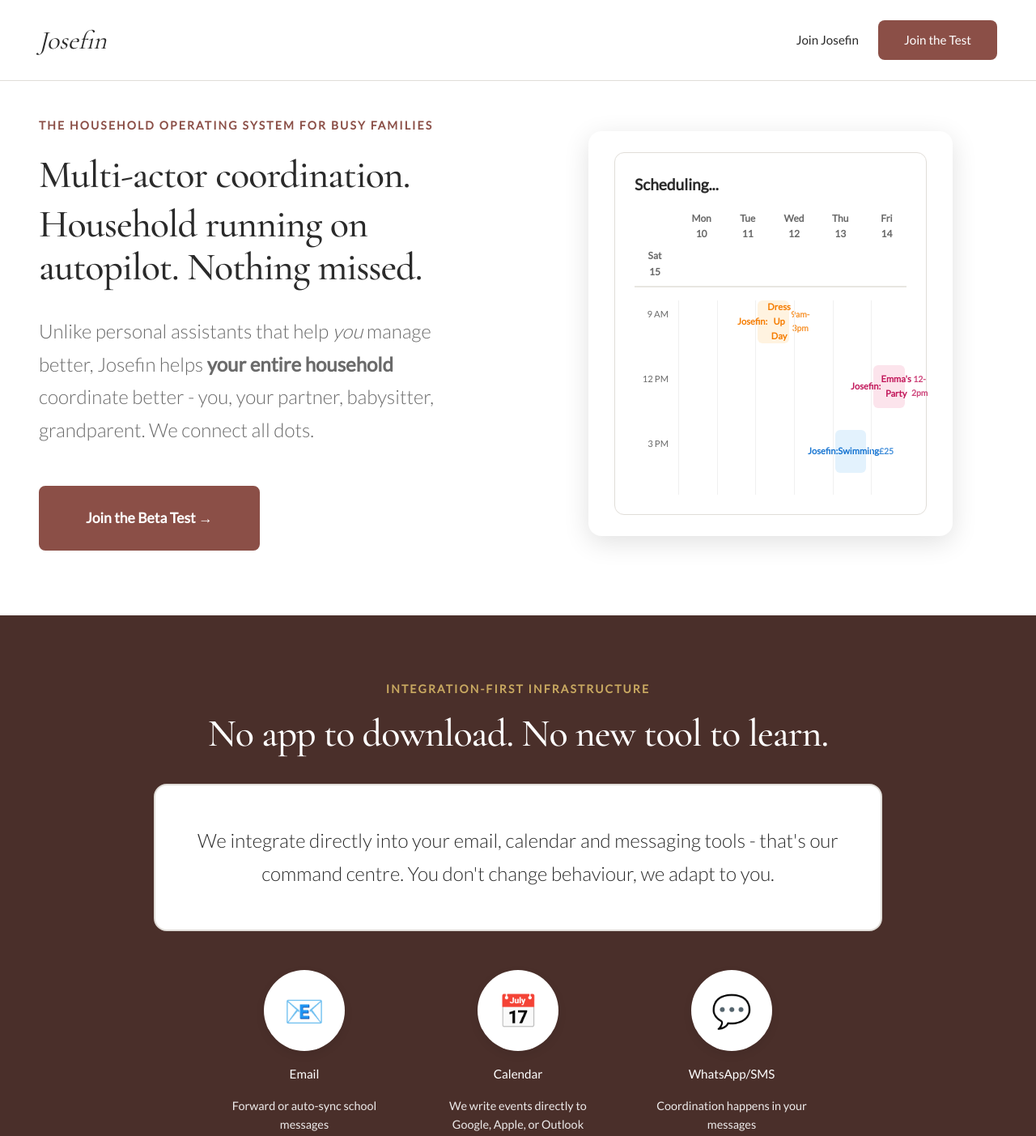
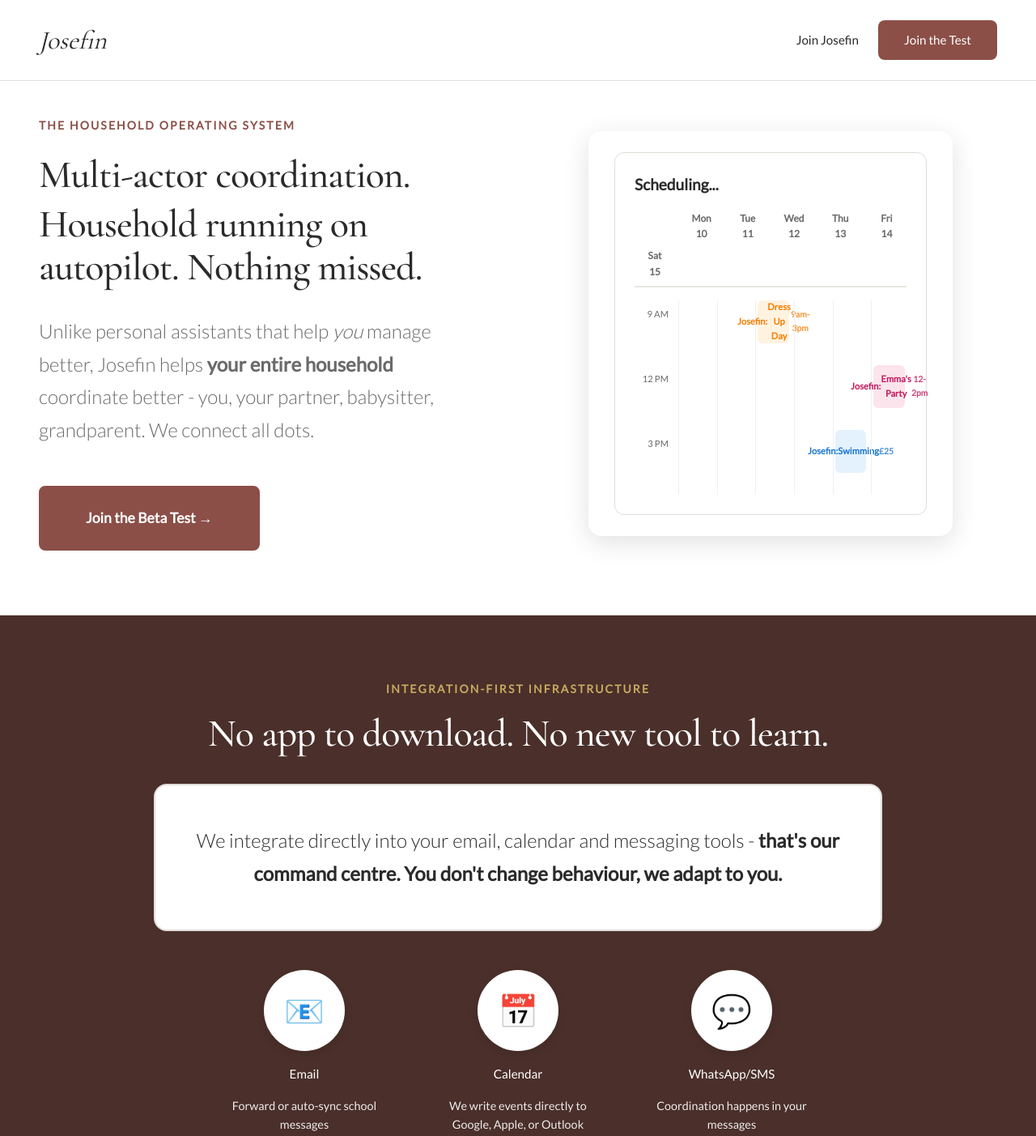
Before and after one commit to wandeabe/josefin-landing, a plain HTML site: page index.html.html in a window 1280 px wide. Shown: the top 1403 px of the page at 81% size. Drawn offline with nearby package versions, Linux system fonts and the light colour scheme.

Commit message:
Add files via upload

```diff
--- a/index.html.html
+++ b/index.html.html
@@ -473,7 +473,7 @@
     <section class="hero">
         <div class="hero-container">
             <div class="hero-content">
-                <p class="hero-label">THE HOUSEHOLD OPERATING SYSTEM FOR BUSY FAMILIES</p>
+                <p class="hero-label">THE HOUSEHOLD OPERATING SYSTEM</p>
                 <h1 class="hero-title-line1">Multi-actor coordination.</h1>
                 <h1 class="hero-title-line2">Household running on autopilot. Nothing missed.</h1>
                 <p class="hero-description">Unlike personal assistants that help <em>you</em> manage better, Josefin helps <strong>your entire household</strong> coordinate better - you, your partner, babysitter, grandparent. We connect all dots.</p>
@@ -588,7 +588,7 @@
             <p class="usp-label" style="color: var(--accent); margin-bottom: 1rem;">INTEGRATION-FIRST INFRASTRUCTURE</p>
             <h2 style="color: white; font-size: clamp(2rem, 4vw, 3rem); margin-bottom: 2rem;">No app to download. No new tool to learn.</h2>
             <div class="integration-text-box">
-                <p class="integration-text">We integrate directly into your email, calendar and messaging tools - that's our command centre. You don't change behaviour, we adapt to you.</p>
+                <p class="integration-text">We integrate directly into your email, calendar and messaging tools - <strong>that's our command centre. You don't change behaviour, we adapt to you.</strong></p>
             </div>
             <div class="integration-icons">
                 <div class="integration-icon">
@@ -659,7 +659,7 @@
         <div class="usp-container">
             <div class="usp-header">
                 <p class="usp-label">PASSIVE CAPTURE</p>
-                <h2 class="usp-title">Event-Driven, Not Conversational - Information flows in automatically</h2>
+                <h2 class="usp-title">Event Driven - information flows in automatically</h2>
                 <p class="usp-description">School sends multiple emails → Josefin extracts what is important → Syncs to Calendar and Routes to responsible person → Sends reminder → Confirms completion</p>
             </div>
             <div class="capture-visual">
```
